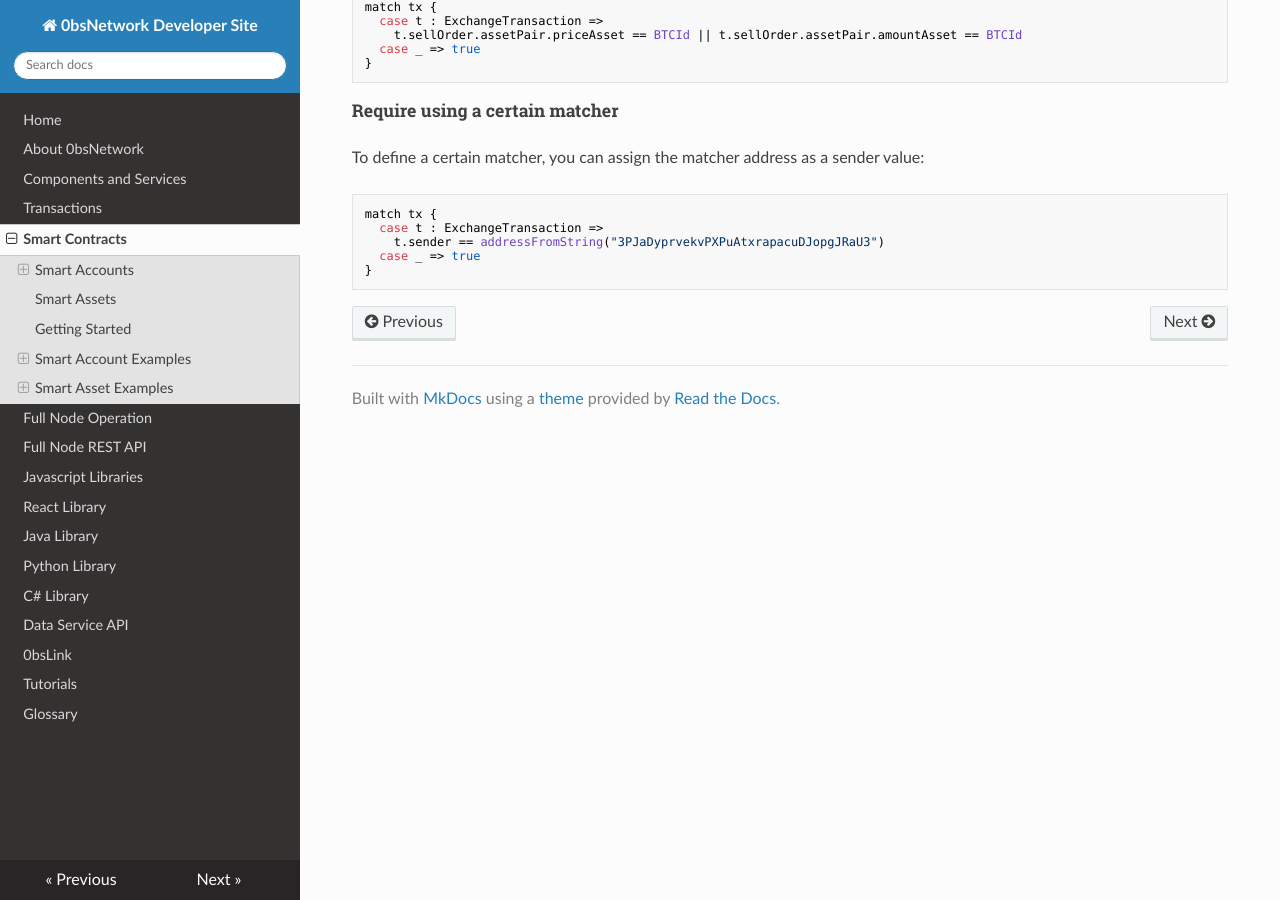
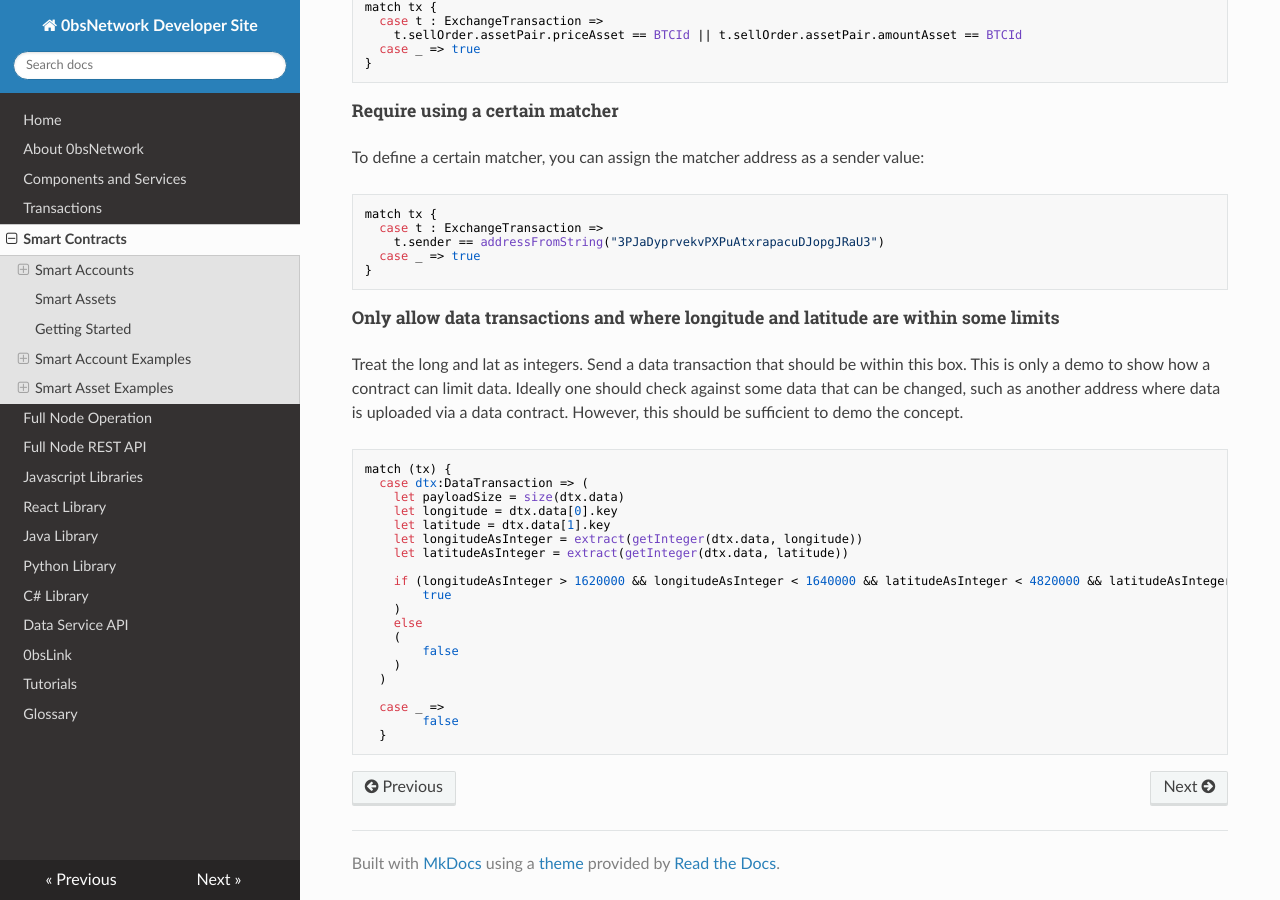
Before and after one commit to 0bsnetwork/developer.0bsnetwork.com, an MkDocs documentation site: the page built from docs/smartcontracts.md, in a window 1280 px wide and 900 px high, scrolled down 3784 px. Built offline with MkDocs 1.6.1, drawn with Linux system fonts in a browser that asks for light colours; nearby versions of some CDN libraries.

Commit message:
Smart contract example

````diff
--- a/docs/smartcontracts.md
+++ b/docs/smartcontracts.md
@@ -180,3 +180,31 @@ match tx {
   case _ => true
 }
 ```
+
+##### Only allow data transactions and where longitude and latitude are within some limits
+
+Treat the long and lat as integers. Send a data transaction that should be within this box.
+This is only a demo to show how a contract can limit data. Ideally one should check against some data that can be changed, such as another address where data is uploaded via a data contract. However, this should be sufficient to demo the concept.
+
+```
+match (tx) {
+  case dtx:DataTransaction => (
+    let payloadSize = size(dtx.data)
+    let longitude = dtx.data[0].key
+    let latitude = dtx.data[1].key
+    let longitudeAsInteger = extract(getInteger(dtx.data, longitude))
+    let latitudeAsInteger = extract(getInteger(dtx.data, latitude))
+
+    if (longitudeAsInteger > 1620000 && longitudeAsInteger < 1640000 && latitudeAsInteger < 4820000 && latitudeAsInteger > 4810000 ) then (
+        true
+    )
+    else
+    (
+        false
+    )
+  )
+
+  case _ =>
+        false
+  }
+```
````
Also changed, not shown: docs/index.md (+2 -2 lines), docs/java.md (+1 -1 lines).
